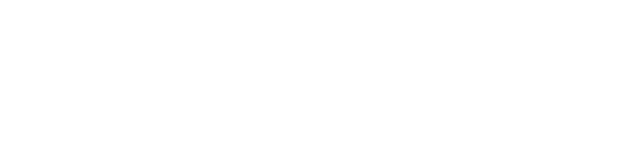
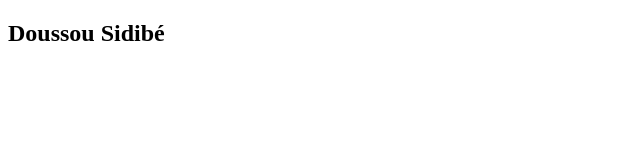
Before and after one commit to Doussou-Sid2022/Projet_Siteweb, a plain HTML site: page source/index.html in a window 1280 px wide. Shown: the whole page, without its empty margins (0-640 px from the left). Drawn offline with Linux system fonts and the light colour scheme.

Commit message:
Ajout des titres

```diff
--- a/source/index.html
+++ b/source/index.html
@@ -4,10 +4,10 @@
     <meta charset="UTF-8">
     <meta http-equiv="X-UA-Compatible" content="IE=edge">
     <meta name="viewport" content="width=device-width, initial-scale=1.0">
-    <title>Document</title>
-    <link rel="stylesheet" href="">
+    <title>Doussou Sidibé</title>
 </head>
 <body>
+    <h2>Doussou Sidibé</h2>
 
 </body>
 </html>
```
